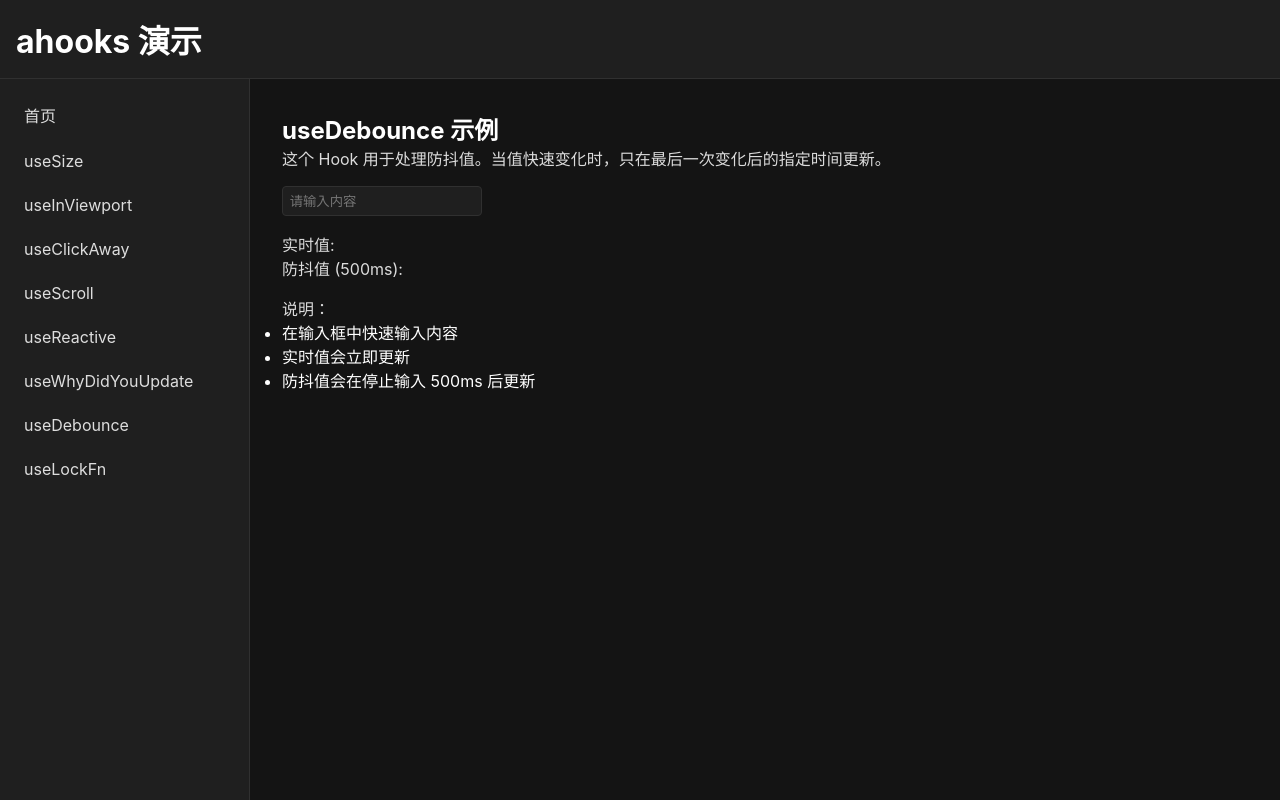
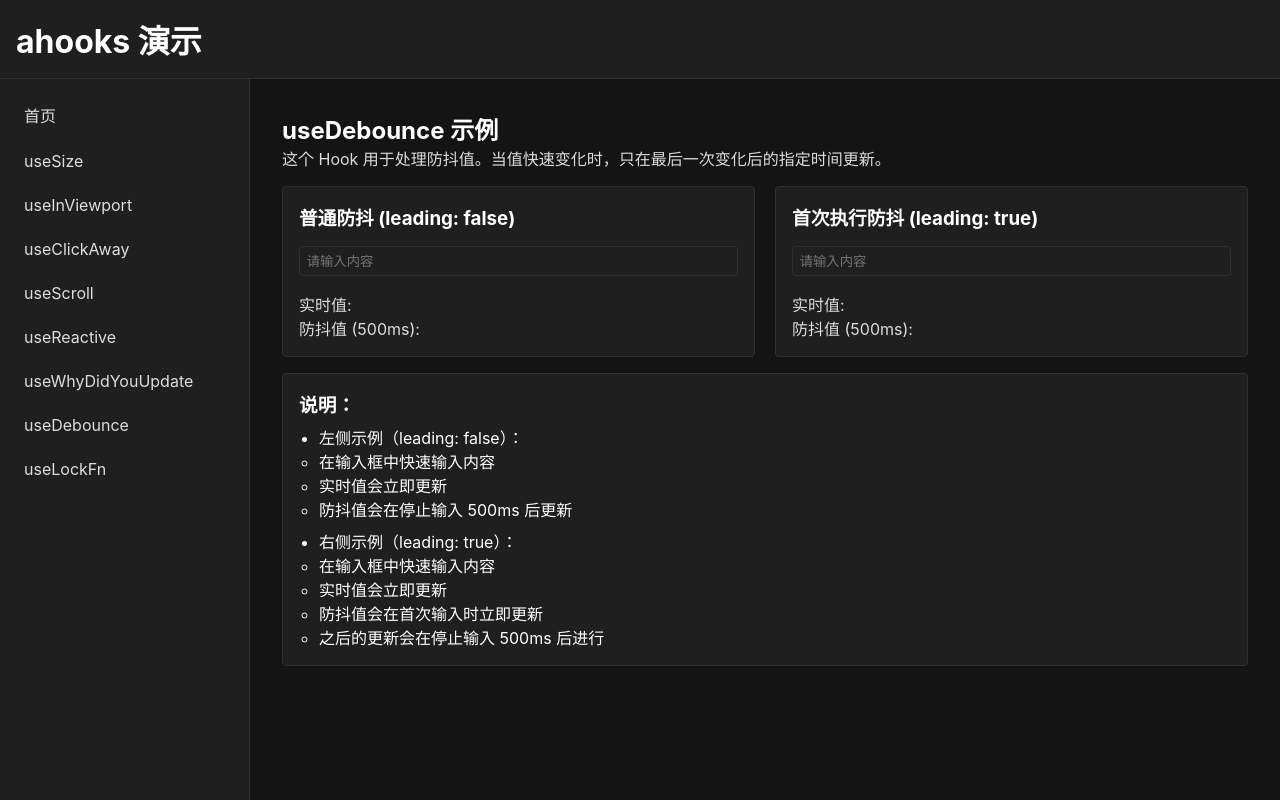
Before and after one commit to fallenleavesguy/ahooks-demo, a React (Vite) app: page /use-debounce in a window 1280 px wide. Built offline with nearby package versions, Linux system fonts and the light colour scheme.

Commit message:
add UseDebounce demo

```diff
--- a/src/pages/UseDebounce.tsx
+++ b/src/pages/UseDebounce.tsx
@@ -2,34 +2,99 @@ import React, { useState } from 'react';
 import { useDebounce } from 'ahooks';
 
 const UseDebounce: React.FC = () => {
-  const [value, setValue] = useState<string>('');
-  const debouncedValue = useDebounce(value, { wait: 500 });
+  const [value1, setValue1] = useState<string>('');
+  const [value2, setValue2] = useState<string>('');
+
+  // 普通防抖
+  const debouncedValue1 = useDebounce(value1, {
+    wait: 500,
+    leading: false // 默认值，尾部触发
+  });
+
+  // 首次立即执行的防抖
+  const debouncedValue2 = useDebounce(value2, {
+    wait: 500,
+    leading: true // 首次立即执行
+  });
 
   return (
     <div>
       <h2>useDebounce 示例</h2>
       <p>这个 Hook 用于处理防抖值。当值快速变化时，只在最后一次变化后的指定时间更新。</p>
 
-      <div style={{ marginTop: '16px' }}>
+      <div style={{
+        marginTop: '16px',
+        display: 'grid',
+        gridTemplateColumns: '1fr 1fr',
+        gap: '20px'
+      }}>
+        {/* 普通防抖示例 */}
+        <div style={{
+          padding: '16px',
+          border: '1px solid var(--border-color)',
+          borderRadius: '4px',
+          backgroundColor: 'var(--component-bg)'
+        }}>
+          <h3 style={{ marginBottom: '16px' }}>普通防抖 (leading: false)</h3>
           <input
-          value={value}
-          onChange={(e) => setValue(e.target.value)}
+            value={value1}
+            onChange={(e) => setValue1(e.target.value)}
             placeholder="请输入内容"
-          style={{ width: '200px' }}
+            style={{ width: '100%' }}
           />
 
           <div style={{ marginTop: '16px' }}>
-          <p>实时值: {value}</p>
-          <p>防抖值 (500ms): {debouncedValue}</p>
+            <p>实时值: {value1}</p>
+            <p>防抖值 (500ms): {debouncedValue1}</p>
           </div>
         </div>
 
+        {/* leading 防抖示例 */}
+        <div style={{
+          padding: '16px',
+          border: '1px solid var(--border-color)',
+          borderRadius: '4px',
+          backgroundColor: 'var(--component-bg)'
+        }}>
+          <h3 style={{ marginBottom: '16px' }}>首次执行防抖 (leading: true)</h3>
+          <input
+            value={value2}
+            onChange={(e) => setValue2(e.target.value)}
+            placeholder="请输入内容"
+            style={{ width: '100%' }}
+          />
+
           <div style={{ marginTop: '16px' }}>
-        <p>说明：</p>
+            <p>实时值: {value2}</p>
+            <p>防抖值 (500ms): {debouncedValue2}</p>
+          </div>
+        </div>
+      </div>
+
+      <div style={{
+        marginTop: '16px',
+        padding: '16px',
+        border: '1px solid var(--border-color)',
+        borderRadius: '4px',
+        backgroundColor: 'var(--component-bg)'
+      }}>
+        <h3>说明：</h3>
+        <ul style={{ marginTop: '8px', paddingLeft: '20px' }}>
+          <li>左侧示例（leading: false）：
             <ul>
               <li>在输入框中快速输入内容</li>
               <li>实时值会立即更新</li>
               <li>防抖值会在停止输入 500ms 后更新</li>
+            </ul>
+          </li>
+          <li style={{ marginTop: '8px' }}>右侧示例（leading: true）：
+            <ul>
+              <li>在输入框中快速输入内容</li>
+              <li>实时值会立即更新</li>
+              <li>防抖值会在首次输入时立即更新</li>
+              <li>之后的更新会在停止输入 500ms 后进行</li>
+            </ul>
+          </li>
         </ul>
       </div>
     </div>
```
Lines whose indentation alone changed are shown as unchanged.
